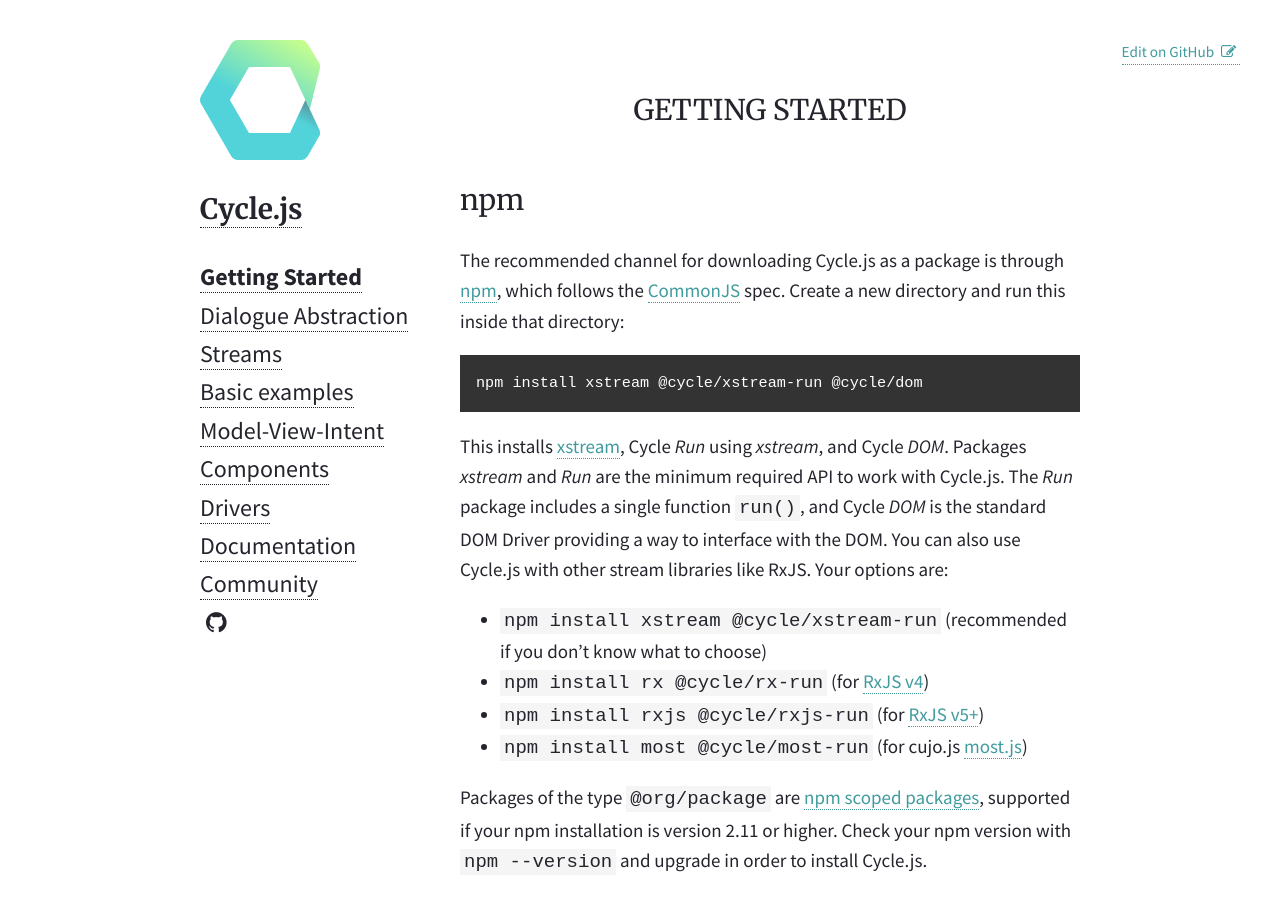
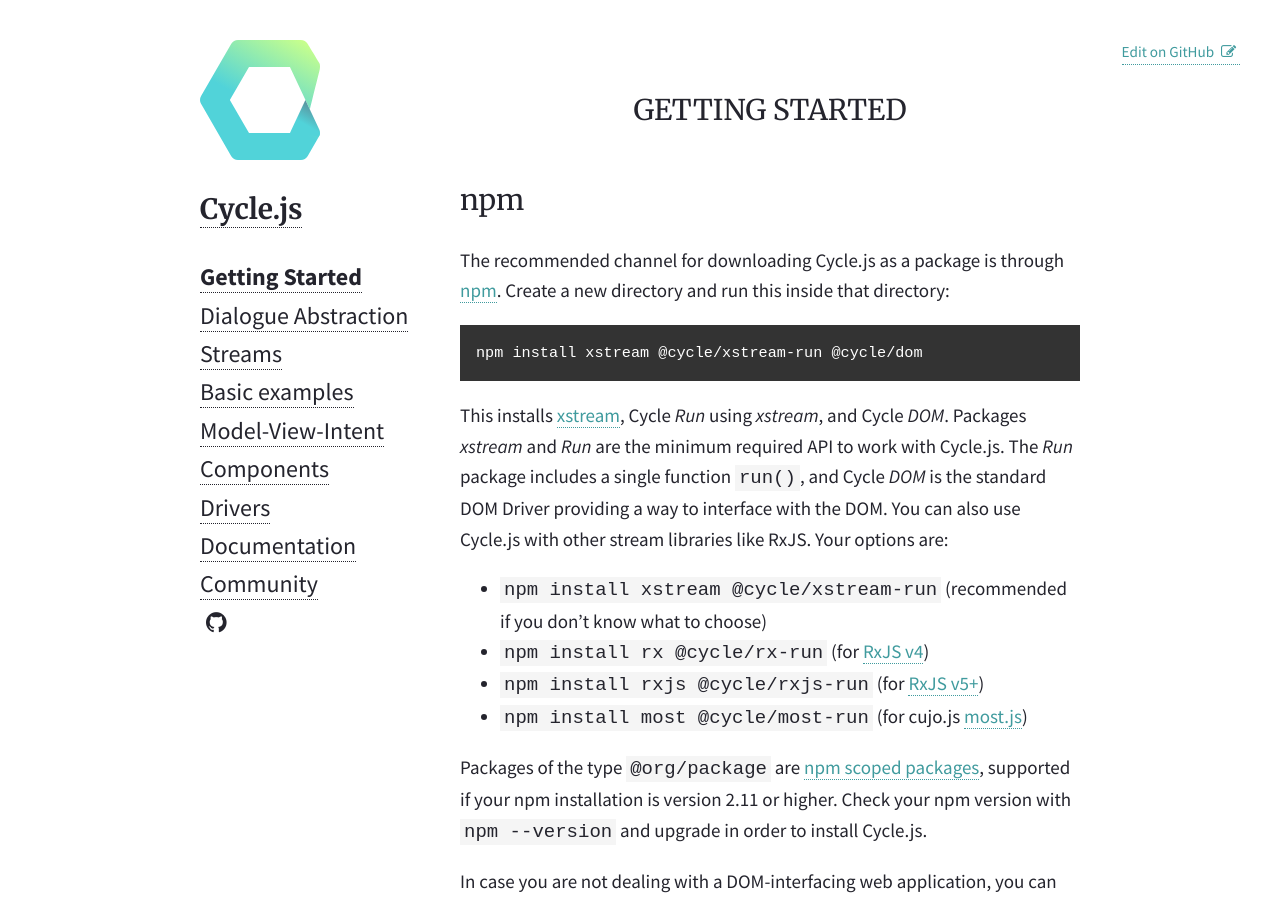
Before and after one commit to cyclejs/old-website, a Jekyll site: the page built from _posts/2015-01-31-getting-started.md, in a window 1280 px wide and 900 px high. Built offline with Jekyll 4.4.1, drawn with Linux system fonts in a browser that asks for light colours; nearby versions of some CDN libraries.

Commit message:
Fix getting-started to remove CommonJS mention

```diff
--- a/_posts/2015-01-31-getting-started.md
+++ b/_posts/2015-01-31-getting-started.md
@@ -5,7 +5,7 @@
 
 <h2 id="npm">npm</h2>
 
-The recommended channel for downloading Cycle.js as a package is through [npm](http://npmjs.org/), which follows the [CommonJS](http://wiki.commonjs.org/wiki/CommonJS) spec. Create a new directory and run this inside that directory:
+The recommended channel for downloading Cycle.js as a package is through [npm](http://npmjs.org/). Create a new directory and run this inside that directory:
 
 {% highlight text %}
 npm install xstream @cycle/xstream-run @cycle/dom
```
